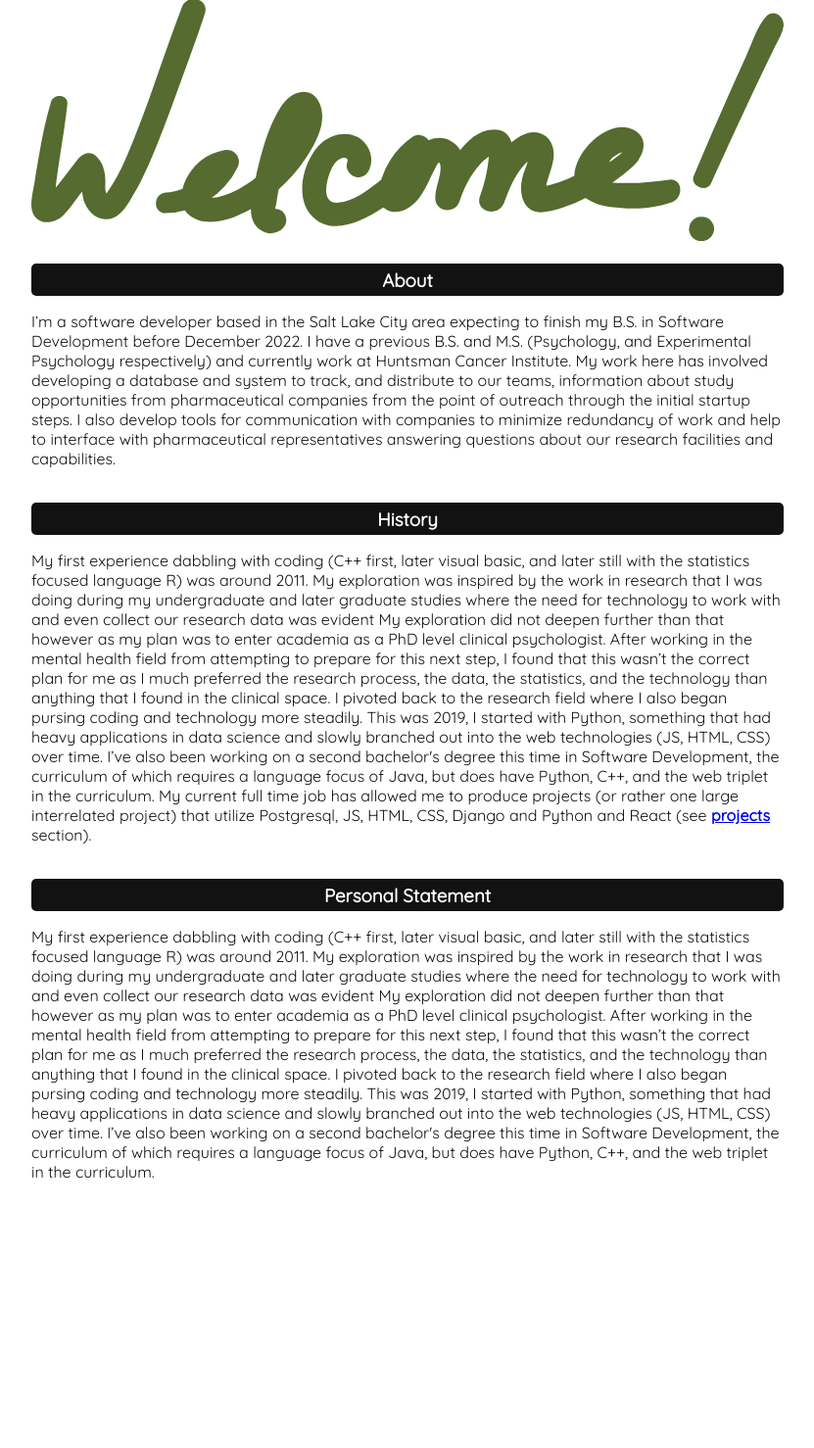
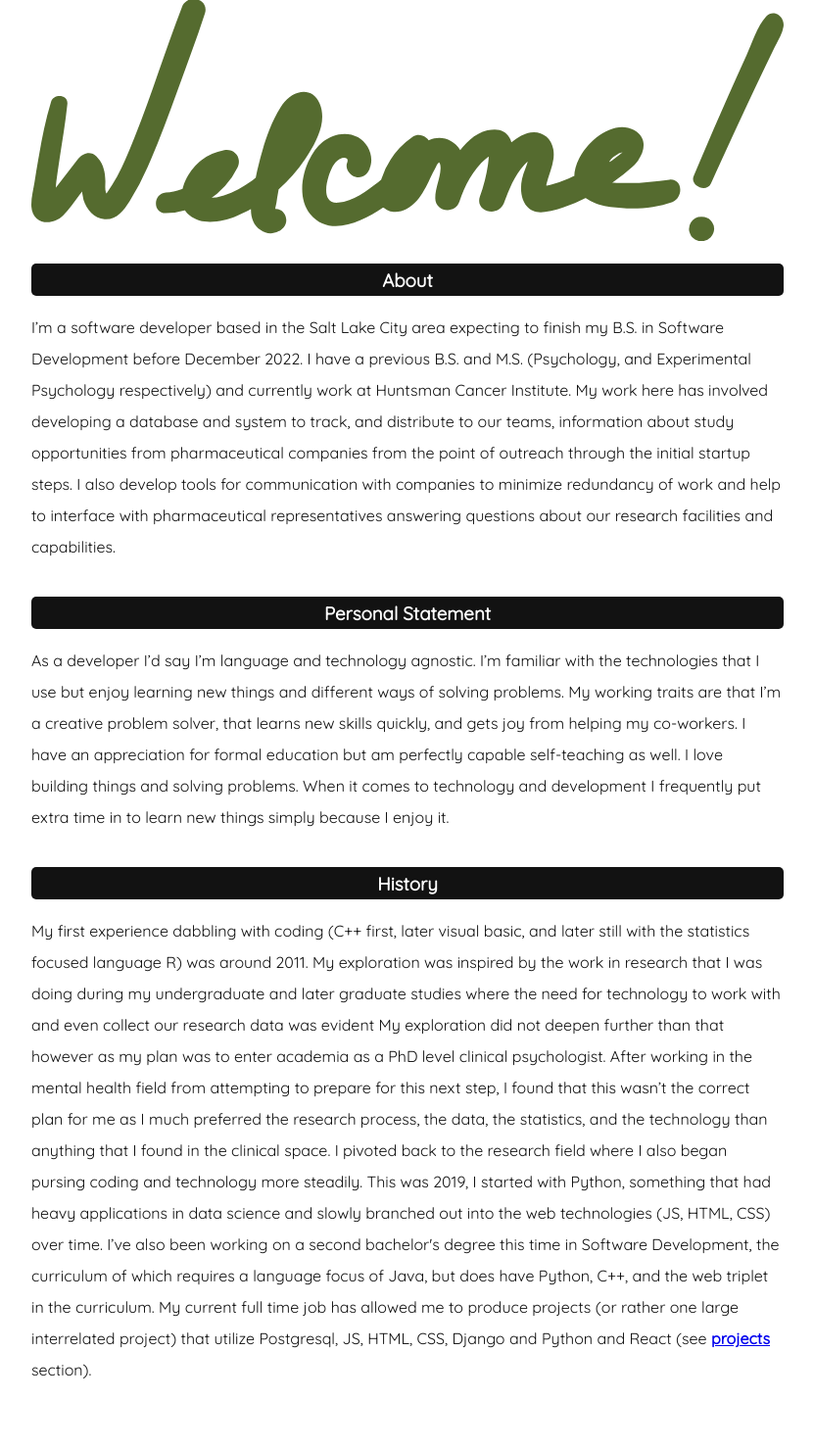
Before and after one commit to emersonlebleu/Resume_Website, a Django app: page / in a window 1280 px wide. Shown: the part 92-1570 px from the top of the page at 98% size, without its empty margins (224-1055 px from the left). Before the commit the page ends 1295 px from the top, so only its background shows below. Run offline with Django 4.2, Linux system fonts and the light colour scheme.

Commit message:
Add better line hight and add content to personal statement section.

```diff
--- a/src/Resume_Website/static/styles/about.css
+++ b/src/Resume_Website/static/styles/about.css
@@ -22,6 +22,10 @@ h3 {
     border-radius: 5px;
     padding: .25em 3em;
     margin-bottom: .25em;
+}
+
+p{
+    line-height: 2em;
 }
 
 #welcome-svg{
--- a/src/Resume_Website/static/styles/resume.css
+++ b/src/Resume_Website/static/styles/resume.css
@@ -1,6 +1,7 @@
 #main-section {
     max-width: 60%;
     align-self: center;
+    line-height: 1.5em;
 }
 
 #page-header{
--- a/src/Resume_Website/templates/about.html
+++ b/src/Resume_Website/templates/about.html
@@ -28,6 +28,18 @@
         facilities and capabilities.
     </p>
 </section>
+
+<section class="content-container">
+    <h3>Personal Statement</h3>
+    <p>
+        As a developer I’d say I’m language and technology agnostic. I’m familiar with the technologies that I use but enjoy learning
+        new things and different ways of solving problems. My working traits are that I’m a creative problem solver, that learns new
+        skills quickly, and gets joy from helping my co-workers. I have an appreciation for formal education but am perfectly capable
+        self-teaching as well. I love building things and solving problems. When it comes to technology and development I frequently
+        put extra time in to learn new things simply because I enjoy it.
+    </p>
+</section>
+
 <section class="content-container">
     <h3>History</h3>
     <p>
@@ -43,18 +55,6 @@
         (see <b><a href="/projects">projects</a></b> section).
     </p>
 </section>
-<section class="content-container">
-    <h3>Personal Statement</h3>
-    <p>
-        My first experience dabbling with coding (C++ first, later visual basic, and later still with the statistics focused language R) was around 2011.
-        My exploration was inspired by the work in research that I was doing during my undergraduate and later graduate studies where the need for technology
-       to work with and even collect our research data was evident My exploration did not deepen further than that however as my plan was to enter academia
-       as a PhD level clinical psychologist. After working in the mental health field from attempting to prepare for this next step, I found that this wasn’t
-        the correct plan for me as I much preferred the research process, the data, the statistics, and the technology than anything that I found in the clinical space.
-        I pivoted back to the research field where I also began pursing coding and technology more steadily. This was 2019, I started with Python, something that had heavy
-       applications in data science and slowly branched out into the web technologies (JS, HTML, CSS) over time. I’ve also been working on a second bachelor's degree this
-        time in Software Development, the curriculum of which requires a language focus of Java, but does have Python, C++, and the web triplet in the curriculum.
-    </p>
-</section>
+
     <script src="{% static 'scripts/about.js' %}"></script>
 {% endblock %}
```
